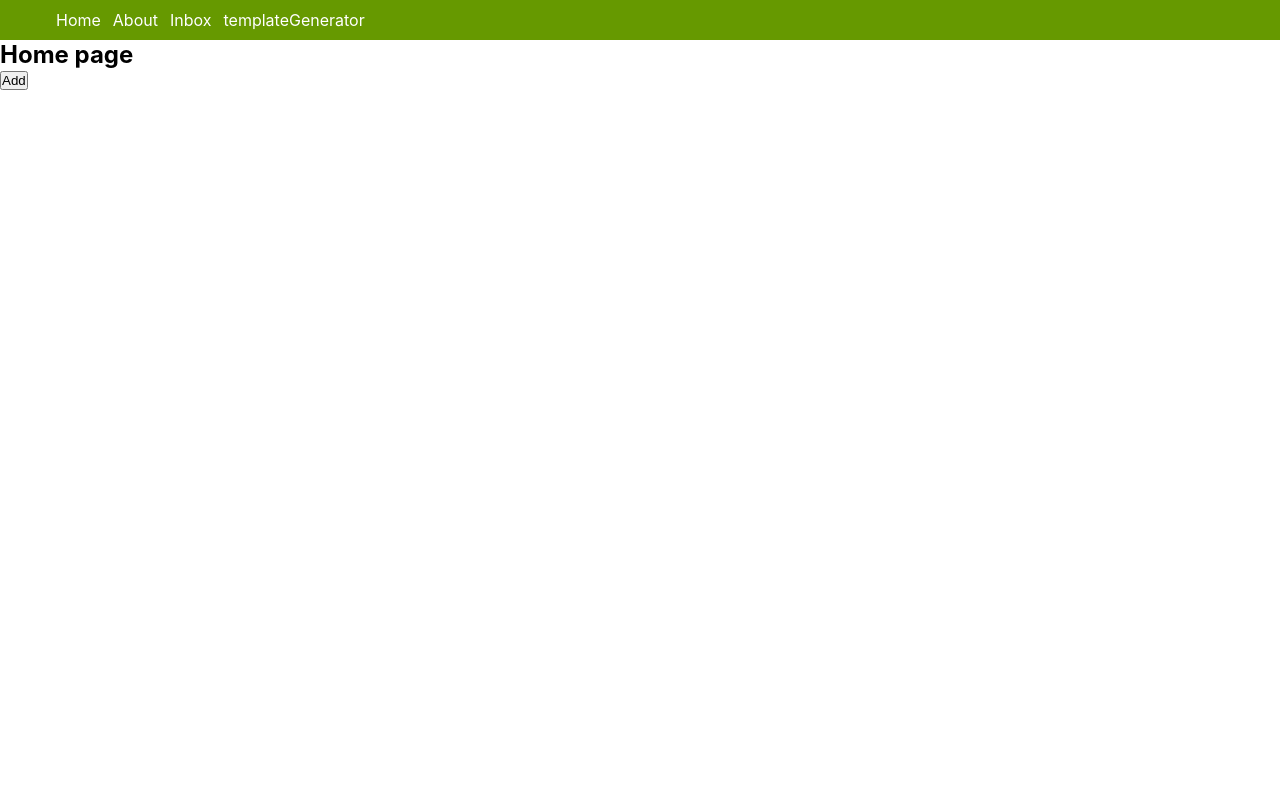
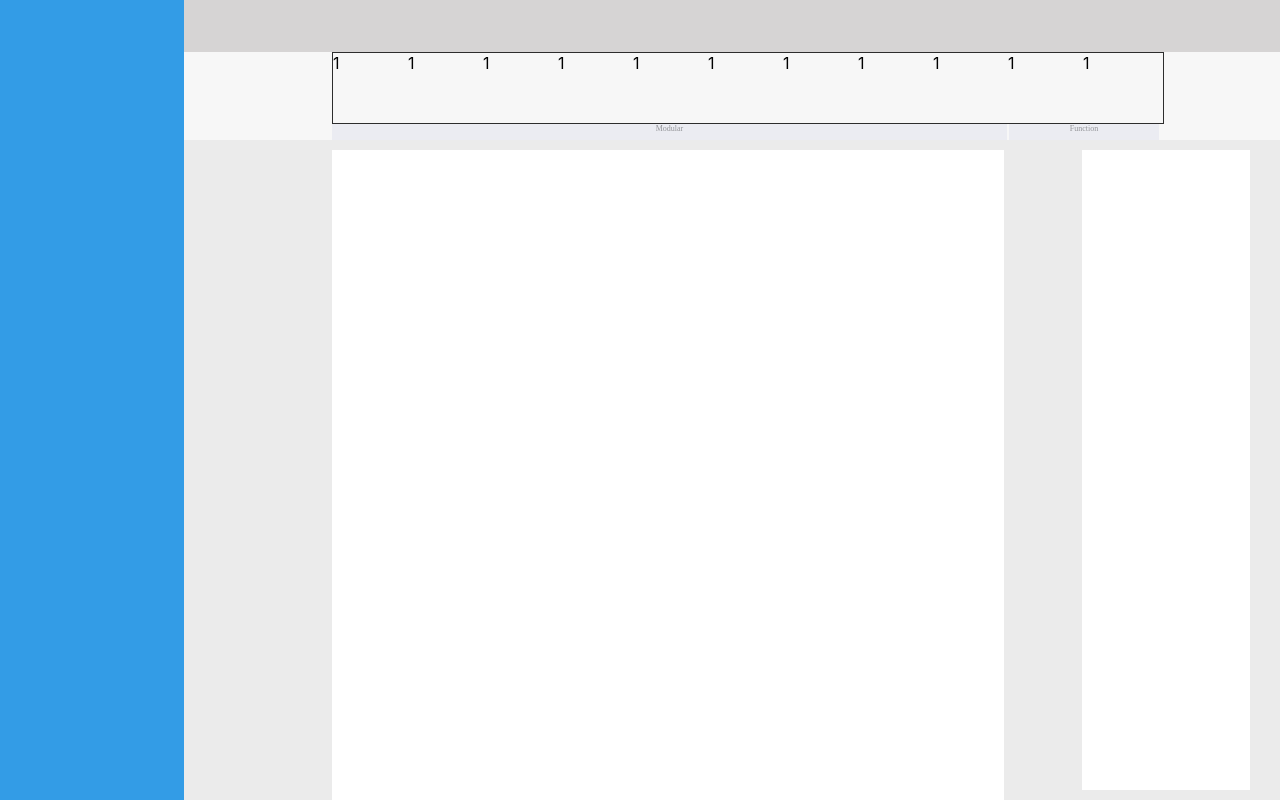
Before and after one commit to liwenkangatom/react_ts, a React app: page / in a window 1280 px wide. Built offline with nearby package versions, Linux system fonts and the light colour scheme.

Commit message:
页面布局修改

```diff
--- a/src/App.scss
+++ b/src/App.scss
@@ -9,5 +9,5 @@ Header {
 
 .mainContainer {
   width: 100%;
-  height: calc(100% - 40px);
+  height: 100%;
 }
--- a/src/App.tsx
+++ b/src/App.tsx
@@ -18,12 +18,11 @@ export default class App extends Component {
   public render() {
     return (
       <Router history={history}>
-        <Header />
         <div className="mainContainer">
-          <Route exact path="/" component={Home} />
+          <Route path="/home" component={Home} />
           <Route path="/About" component={About} />
           <Route path="/inbox" component={Inbox} />
-          <Route path="/templateGenerator" component={TemplateGenerator} />
+          <Route exact path="/" component={TemplateGenerator} />
         </div>
       </Router>
     );
--- a/src/pages/TemplateGenerator/index.tsx
+++ b/src/pages/TemplateGenerator/index.tsx
@@ -20,10 +20,35 @@ export class TemplateGenerator extends React.Component<
       <div className="templateGenerator">
         <div className="sidebar" />
         <div className="mainContent">
-          <div className="header" />
+          <div className="header">
+            <div className="topBar" />
+            <div className="manual">
+              <div className="buttonList">
+                <div className="itemButton">1</div>
+                <div className="itemButton">1</div>
+                <div className="itemButton">1</div>
+                <div className="itemButton">1</div>
+                <div className="itemButton">1</div>
+                <div className="itemButton">1</div>
+                <div className="itemButton">1</div>
+                <div className="itemButton">1</div>
+                <div className="itemButton">1</div>
+                <div className="itemButton">1</div>
+                <div className="itemButton">1</div>
+              </div>
+              <div className="tipsList">
+                <div className="modular">Modular</div>
+                <div className="func">Function</div>
+              </div>
+            </div>
+          </div>
           <div className="editContent">
-            <div className="pageContent" />
-            <div className="sideNav" />
+            <div className="pageContent">
+              <div className="page" />
+            </div>
+            <div className="sideNav">
+              <div className="sideContent" />
+            </div>
           </div>
         </div>
       </div>
--- a/src/pages/TemplateGenerator/templateGenerator.scss
+++ b/src/pages/TemplateGenerator/templateGenerator.scss
@@ -1,4 +1,18 @@
-$mainColor: #8fdadc;
+$mainColor: #339CE6;
+$backColor: #EBEBEB;
+$wite: #ffffff;
+
+$greyBackColor1: #D6D4D4;
+$greyBackColor2: #F7F7F7;
+$greyBackColor3: #EBECF2;
+
+$blackFontColor: #2D2D2D;
+$greyFontColor: #464646;
+$greyFontColor2: #949599;
+
+$sideWidth: 184px;
+$topWidth: 140px;
+$sideContentWidth: 198px;
 
 .templateGenerator {
   width: 100%;
@@ -6,42 +20,104 @@ $mainColor: #8fdadc;
 }
 
 .sidebar {
-  width: 100px;
+  width: $sideWidth;
   height: 100%;
   float: left;
   background-color: $mainColor;
 }
 
 .mainContent {
-  width: calc(100% - 100px);
+  width: calc(100% - #{$sideWidth});
   height: 100%;
   float: left;
-  background-color: bisque;
+  background-color: $backColor;
 }
 
 .header {
   width: 100%;
-  height: 50px;
-  background-color: blueviolet;
+  height: $topWidth;
+  background-color: $greyBackColor2;
+}
+
+.topBar {
+  width: 100%;
+  height: 52px;
+  background-color: $greyBackColor1;
+}
+
+.manual {
+  width: 830px;
+  height: calc(100% - 52px);
+  margin-left: 148px;
 }
 
 .editContent {
   width: 100%;
-  height: calc(100% - 50px);
+  height: calc(100% - #{$topWidth});
 }
 
 
 
 .pageContent {
-  width: 400px;
+  width: calc(100% - #{$sideContentWidth});
+  height: calc(100% - 10px);
+  padding-top: 10px;
+  float: left;
+}
+
+.page {
+  width: 672px;
   height: 100%;
-  float: left;
-  background-color: cornflowerblue;
+  margin-left: 148px;
+  background-color: $wite;
 }
 
 .sideNav {
-  width: 100px;
+  width: $sideContentWidth;
   height: 100%;
   float: right;
-  background-color: darkgray;
 }
+
+.sideContent {
+  width: 168px;
+  margin-top: 10px;
+  height: calc(100% - 20px);
+  background-color: $wite;
+}
+
+.buttonList {
+  width: 100%;
+  height: 70px;
+  border: #2D2D2D 1px solid;
+}
+
+.itemButton {
+  width: 75px;
+  height: 100%;
+  float: left;
+  background-color: $greyBackColor2;
+}
+
+.tipsList {
+  width: 100%;
+  height: 16px;
+  color: $greyFontColor2;
+}
+
+.modular {
+  height: 100%;
+  width: 675px;
+  background-color: $greyBackColor3;
+  font-size: 8px;
+  float: left;
+  font-family: Roboto-Regular;
+  font-weight: 400;
+  text-align: center;
+  color: rgba(148, 149, 153, 1);
+}
+
+.func {
+  @extend .modular;
+  width: 150px;
+  margin-left: 2px;
+}
```
